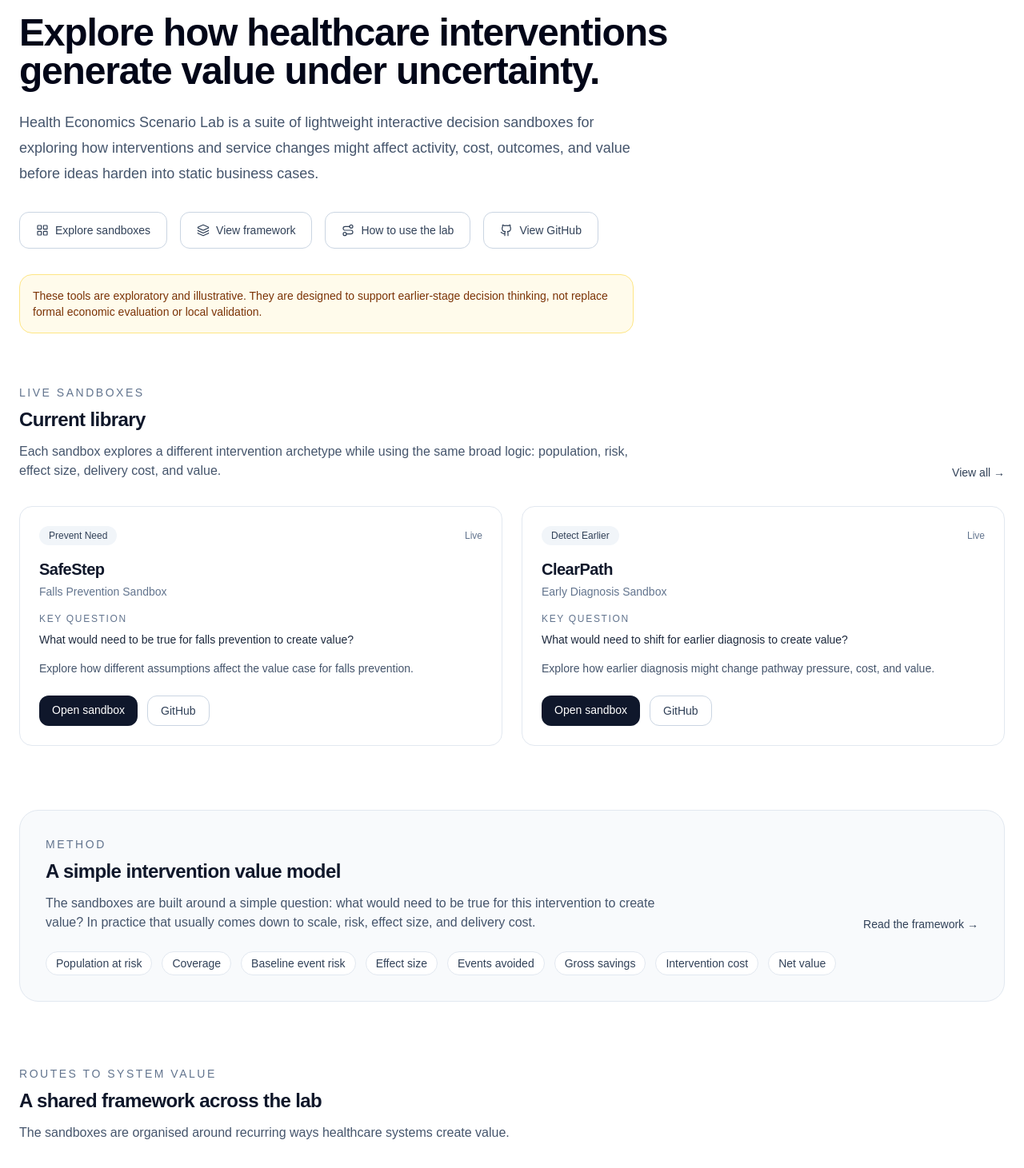
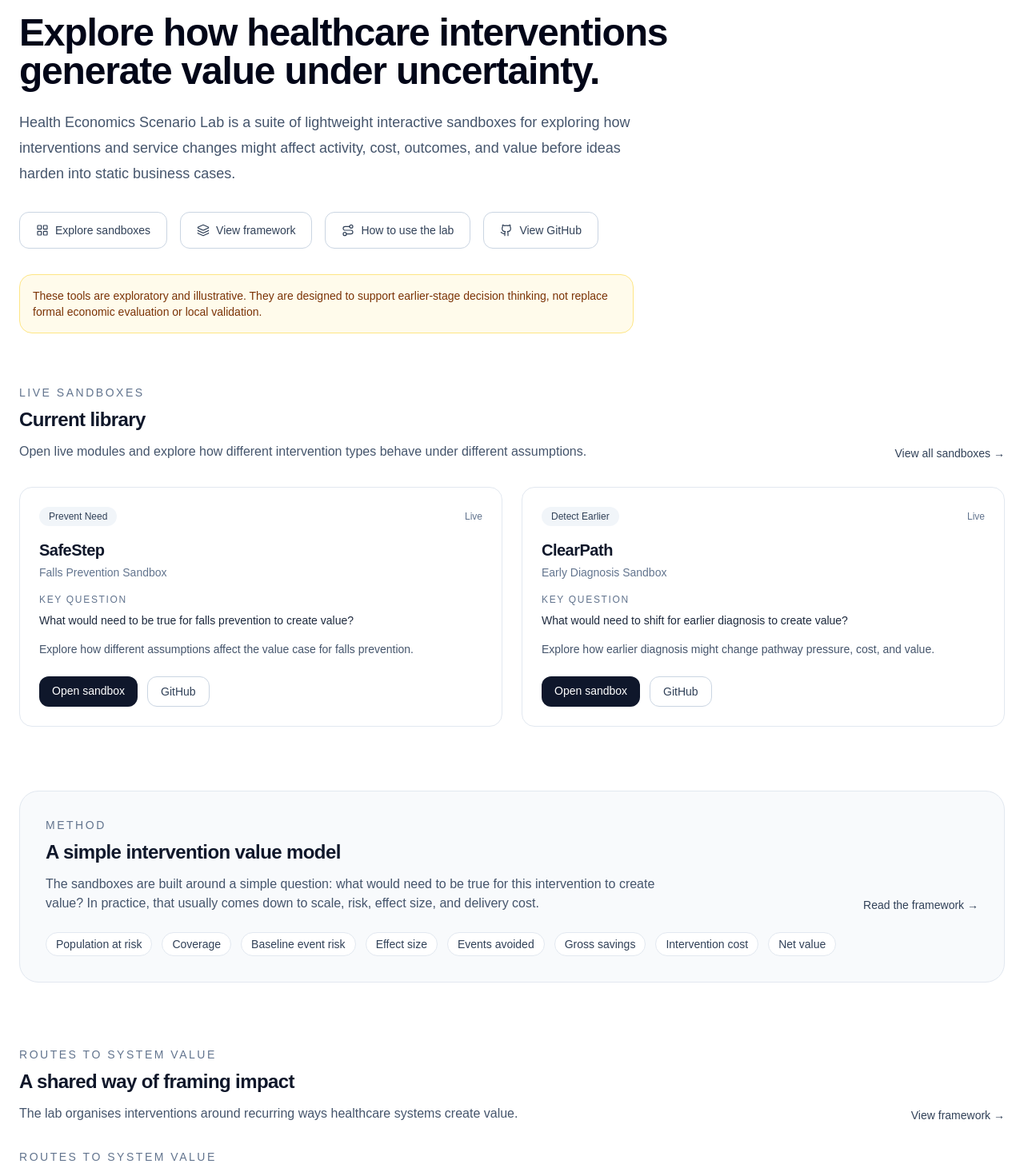
Before and after one commit to olivercareyncl/health-economics-scenario-lab, a Next.js app in the folder site/: page / in a window 1280 px wide. Shown: the part 140-1601 px from the top of the page at 80% size. Built offline with nearby package versions, Linux system fonts and the light colour scheme.

Commit message:
Update page.tsx

```diff
--- a/site/src/app/page.tsx
+++ b/site/src/app/page.tsx
@@ -2,7 +2,6 @@ import Link from "next/link";
 import { Github, Layers3, LayoutGrid, Route } from "lucide-react";
 import RoutesGrid from "@/components/routes-grid";
 import SandboxCard from "@/components/sandbox-card";
-import EmbeddedSandboxPreview from "@/components/embedded-sandbox-preview";
 import { apps, GITHUB_URL } from "@/data/apps";
 
 export default function HomePage() {
@@ -22,36 +21,36 @@ export default function HomePage() {
         </h1>
         <p className="mt-6 max-w-3xl text-lg leading-8 text-slate-600">
           Health Economics Scenario Lab is a suite of lightweight interactive
-          decision sandboxes for exploring how interventions and service changes
-          might affect activity, cost, outcomes, and value before ideas harden
-          into static business cases.
+          sandboxes for exploring how interventions and service changes might
+          affect activity, cost, outcomes, and value before ideas harden into
+          static business cases.
         </p>
 
         <div className="mt-8 flex flex-wrap gap-4">
           <Link
             href="/sandboxes"
-            className="inline-flex items-center gap-2 rounded-xl border border-slate-300 px-5 py-3 text-sm font-medium text-slate-700"
+            className="inline-flex items-center gap-2 rounded-xl border border-slate-300 px-5 py-3 text-sm font-medium text-slate-700 transition hover:bg-slate-50"
           >
             <LayoutGrid className="h-4 w-4" strokeWidth={1.8} />
             Explore sandboxes
           </Link>
           <Link
             href="/framework"
-            className="inline-flex items-center gap-2 rounded-xl border border-slate-300 px-5 py-3 text-sm font-medium text-slate-700"
+            className="inline-flex items-center gap-2 rounded-xl border border-slate-300 px-5 py-3 text-sm font-medium text-slate-700 transition hover:bg-slate-50"
           >
             <Layers3 className="h-4 w-4" strokeWidth={1.8} />
             View framework
           </Link>
           <Link
             href="/how-to-use"
-            className="inline-flex items-center gap-2 rounded-xl border border-slate-300 px-5 py-3 text-sm font-medium text-slate-700"
+            className="inline-flex items-center gap-2 rounded-xl border border-slate-300 px-5 py-3 text-sm font-medium text-slate-700 transition hover:bg-slate-50"
           >
             <Route className="h-4 w-4" strokeWidth={1.8} />
             How to use the lab
           </Link>
           <Link
             href={GITHUB_URL}
-            className="inline-flex items-center gap-2 rounded-xl border border-slate-300 px-5 py-3 text-sm font-medium text-slate-700"
+            className="inline-flex items-center gap-2 rounded-xl border border-slate-300 px-5 py-3 text-sm font-medium text-slate-700 transition hover:bg-slate-50"
           >
             <Github className="h-4 w-4" strokeWidth={1.8} />
             View GitHub
@@ -76,9 +75,8 @@ export default function HomePage() {
                 Current library
               </h2>
               <p className="mt-3 max-w-3xl text-slate-600">
-                Each sandbox explores a different intervention archetype while
-                using the same broad logic: population, risk, effect size,
-                delivery cost, and value.
+                Open live modules and explore how different intervention types
+                behave under different assumptions.
               </p>
             </div>
 
@@ -86,7 +84,7 @@ export default function HomePage() {
               href="/sandboxes"
               className="text-sm font-medium text-slate-700"
             >
-              View all →
+              View all sandboxes →
             </Link>
           </div>
 
@@ -107,9 +105,10 @@ export default function HomePage() {
                 A simple intervention value model
               </h2>
               <p className="mt-3 max-w-3xl text-slate-600">
-                The sandboxes are built around a simple question: what would need
-                to be true for this intervention to create value? In practice that
-                usually comes down to scale, risk, effect size, and delivery cost.
+                The sandboxes are built around a simple question: what would
+                need to be true for this intervention to create value? In
+                practice, that usually comes down to scale, risk, effect size,
+                and delivery cost.
               </p>
             </div>
 
@@ -142,9 +141,31 @@ export default function HomePage() {
           </div>
         </section>
 
-        <RoutesGrid />
+        <section>
+          <div className="mb-8 flex items-end justify-between gap-4">
+            <div>
+              <p className="text-sm font-medium uppercase tracking-[0.18em] text-slate-500">
+                Routes to system value
+              </p>
+              <h2 className="mt-2 text-2xl font-semibold tracking-tight">
+                A shared way of framing impact
+              </h2>
+              <p className="mt-3 max-w-3xl text-slate-600">
+                The lab organises interventions around recurring ways healthcare
+                systems create value.
+              </p>
+            </div>
 
-        <EmbeddedSandboxPreview />
+            <Link
+              href="/framework"
+              className="text-sm font-medium text-slate-700"
+            >
+              View framework →
+            </Link>
+          </div>
+
+          <RoutesGrid />
+        </section>
 
         <section className="rounded-3xl border border-slate-200 bg-slate-50 p-8">
           <div className="flex flex-col gap-4 md:flex-row md:items-end md:justify-between">
@@ -156,9 +177,9 @@ export default function HomePage() {
                 From idea to decision
               </h2>
               <p className="mt-3 max-w-3xl text-slate-600">
-                The lab is designed to help structure an intervention idea,
-                translate it into assumptions, test uncertainty, and clarify
-                what would need to be true for value to appear.
+                The lab helps structure an intervention idea, translate it into
+                assumptions, test uncertainty, and clarify what would need to be
+                true for value to appear.
               </p>
             </div>
 
@@ -166,7 +187,7 @@ export default function HomePage() {
               href="/how-to-use"
               className="text-sm font-medium text-slate-700"
             >
-              View walkthrough →
+              See how it works →
             </Link>
           </div>
         </section>
```
